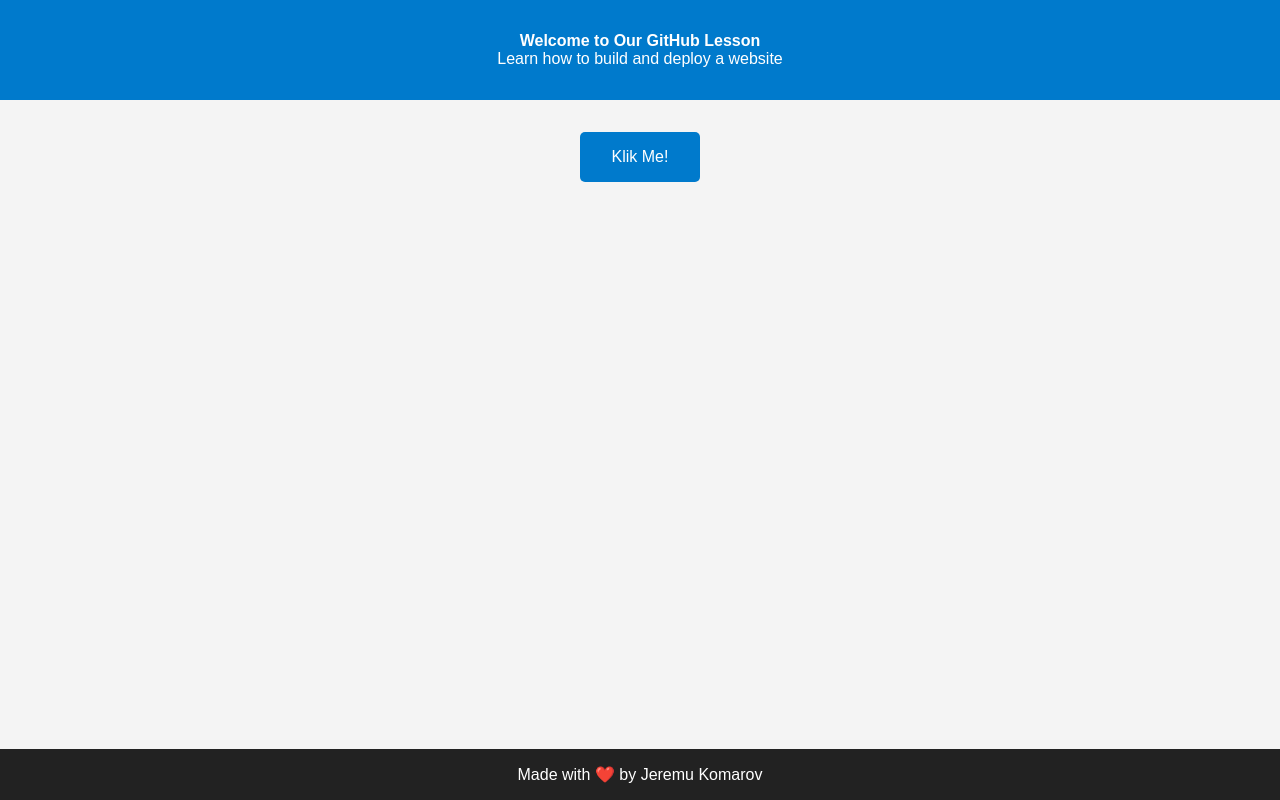
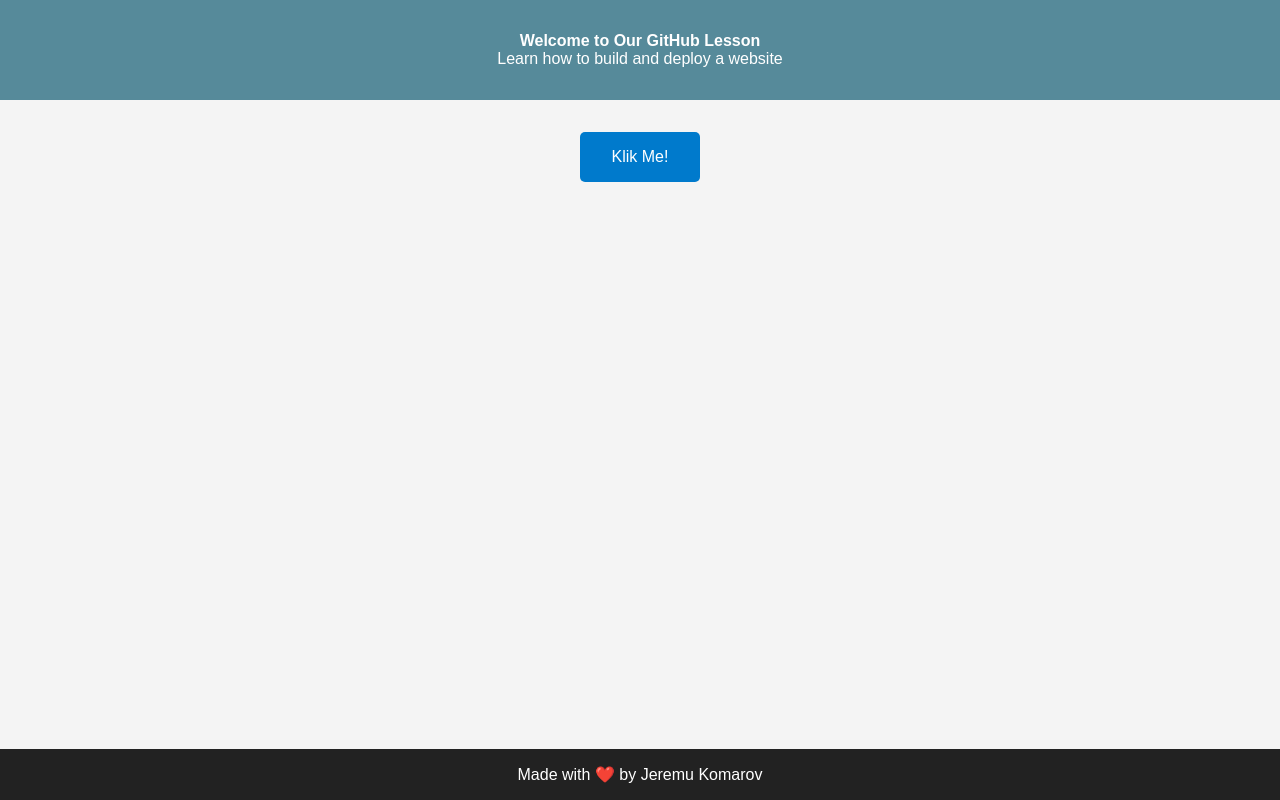
Before and after one commit to JeremyKomarov/git-land, a plain HTML site: page index.html in a window 1280 px wide. Drawn offline with Linux system fonts and the light colour scheme.

Commit message:
changed header color (#2)

```diff
--- a/style.css
+++ b/style.css
@@ -14,7 +14,7 @@ body {
 }
 
 .header {
-  background: #007acc;
+  background: #568a9a;
   color: white;
   padding: 2rem;
   text-align: center;
```
